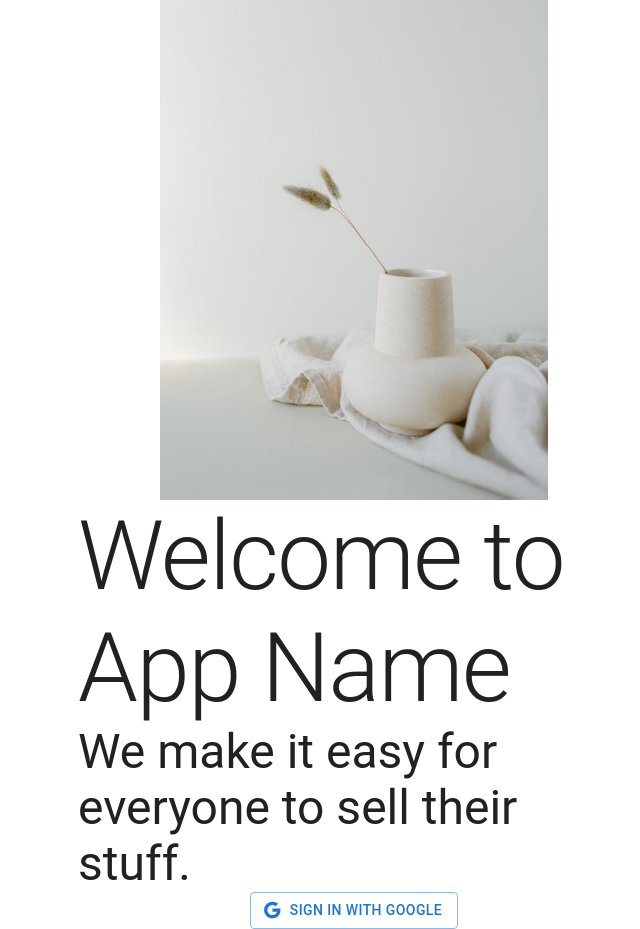
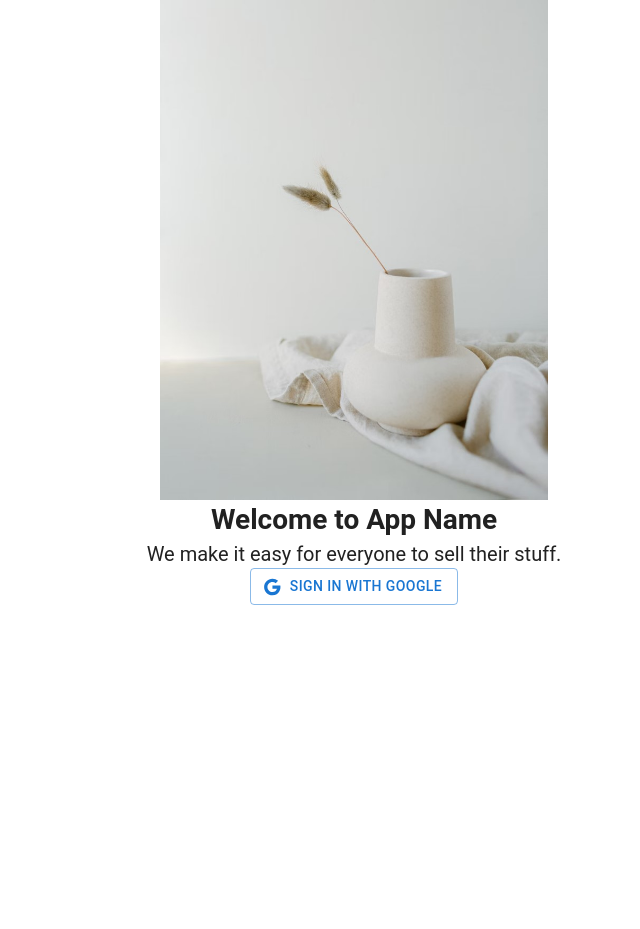
Before and after one commit to chingu-voyages/v41-bears-team-25, a React (Create React App) app in the folder client/: page /login in a window 1280 px wide. Shown: the whole page, without its empty margins (286-926 px from the left). After the commit the page ends 800 px from the top, so only its background shows below. Built offline with nearby package versions, Linux system fonts and the light colour scheme.

Commit message:
Created Theme provider and placed a mock theme for Typography into the styles folder

```diff
--- a/client/src/index.js
+++ b/client/src/index.js
@@ -5,12 +5,16 @@ import { Provider } from "react-redux";
 import { BrowserRouter } from "react-router-dom";
 import App from "./App";
 import store from "./redux/store";
+import { ThemeProvider } from "@mui/material";
+import { theme } from "./styles/theme";
 
 const root = ReactDOM.createRoot(document.getElementById("root"));
 root.render(
   <Provider store={store}>
-    <BrowserRouter>
-      <App />
-    </BrowserRouter>
+    <ThemeProvider theme={theme}>
+      <BrowserRouter>
+        <App />
+      </BrowserRouter>
+    </ThemeProvider>
   </Provider>
 );
--- a/client/src/pages/Login.jsx
+++ b/client/src/pages/Login.jsx
@@ -20,7 +20,7 @@ const Login = () => {
       >
         <img src={whiteVase} alt="White vase" height="500" />
         <Typography variant="h1">Welcome to App Name</Typography>
-        <Typography variant="h3">
+        <Typography variant="h4">
           We make it easy for everyone to sell their stuff.
         </Typography>
         <Button variant="outlined" startIcon={<GoogleIcon />}>
--- /dev/null
+++ b/client/src/styles/theme.js
@@ -0,0 +1,48 @@
+import { createTheme } from "@mui/material";
+
+export const theme = createTheme({
+  typography: {
+    h1: {
+      fontSize: "28px",
+      fontWeight: 700,
+      lineHeight: "1.44em",
+      letterSpacing: "0em",
+      marginLeft: "0em",
+    },
+    h2: {
+      fontSize: "28px",
+      fontWeight: 400,
+      lineHeight: "1.44em",
+      letterSpacing: "0em",
+      marginLeft: "0em",
+    },
+    h3: {
+      fontSize: "20px",
+      fontWeight: 700,
+      lineHeight: "1.4em",
+      letterSpacing: "0em",
+      marginLeft: "0em",
+    },
+    h4: {
+      fontSize: "20px",
+      fontWeight: 400,
+      lineHeight: "1.4em",
+      letterSpacing: "0em",
+      marginLeft: "0em",
+    },
+    h5: {
+      fontSize: "18px",
+      fontWeight: 700,
+      lineHeight: "1.5em",
+      letterSpacing: "0em",
+      marginLeft: "0em",
+    },
+    body1: {
+      fontSize: "16px",
+      fontWeight: 400,
+      lineHeight: "1.5em",
+      letterSpacing: "0em",
+      marginLeft: "0em",
+    },
+  },
+});
```
